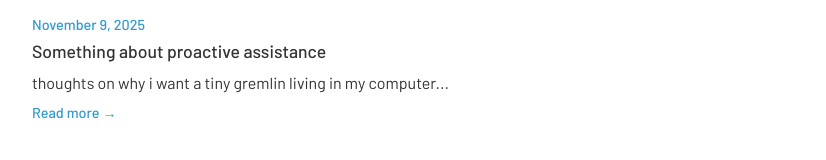
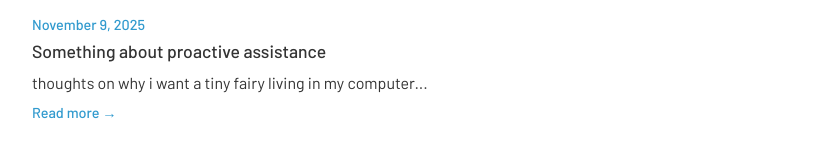
Before and after one commit to Rrrima/rrrima.github.io, a React (Create React App) app: page / in a window 1280 px wide. Shown: the part 2082-2242 px from the top of the page, without its empty margins (208-1034 px from the left). Built offline with nearby package versions, Linux system fonts and the light colour scheme; a web font is replaced by a local one.

Commit message:
change to fairy

```diff
--- a/src/components/blogs/ProactiveAssistance.js
+++ b/src/components/blogs/ProactiveAssistance.js
@@ -117,7 +117,7 @@ const ProactiveAssistance = () => {
         </div>
       </nav>
       <div className="blog-content-wrapper">
-        <Emphasis>why i want a tiny gremlin living in my computer.</Emphasis>
+        <Emphasis>why i want a tiny fairy living in my computer.</Emphasis>
 
         <Divider />
 
@@ -195,7 +195,7 @@ const ProactiveAssistance = () => {
         </TalkingBubble> */}
           <BlockImage
             src="/images/tiny-gremlin-bubble.png"
-            alt="tiny gremlin bubble"
+            alt="tiny fairy bubble"
             caption="generated by GPT-5"
             width="30%"
           />
@@ -294,7 +294,7 @@ const ProactiveAssistance = () => {
         </TalkingBubble> */}
           <BlockImage
             src="/images/gremlin-color.png"
-            alt="gremlin color"
+            alt="fairy color"
             caption="generated by GPT-5"
             width="30%"
           />
@@ -536,7 +536,7 @@ const ProactiveAssistance = () => {
 
           <Paragraph>
             Proactive assistance should feel less like a dashboard yelling at
-            you, and more like a tiny, well-informed gremlin that
+            you, and more like a tiny, well-informed fairy that
             <List>
               <ListItem>knows my taste,</ListItem>
               <ListItem> remembers my trail, and</ListItem>
--- a/src/data/blogData.js
+++ b/src/data/blogData.js
@@ -4,7 +4,7 @@ const blogData = [
     id: "proactive-assistance",
     title: "Something about proactive assistance",
     date: "November 9, 2025",
-    excerpt: "thoughts on why i want a tiny gremlin living in my computer...",
+    excerpt: "thoughts on why i want a tiny fairy living in my computer...",
     thumbnail: null, // optional: "/images/blog/proactive-assistance-thumbnail.png"
     component: "ProactiveAssistance", // References blogs/ProactiveAssistance.js
   },
```
